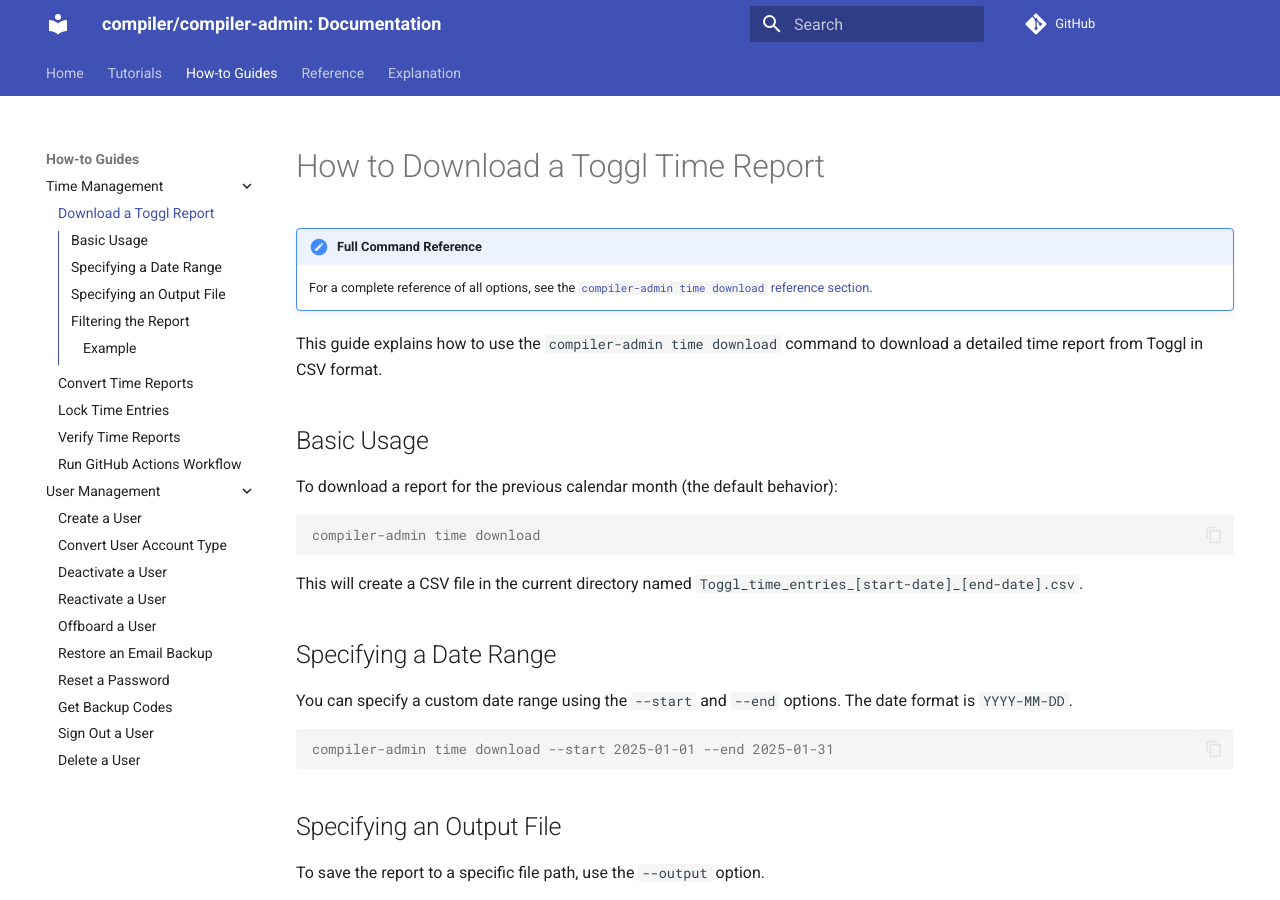
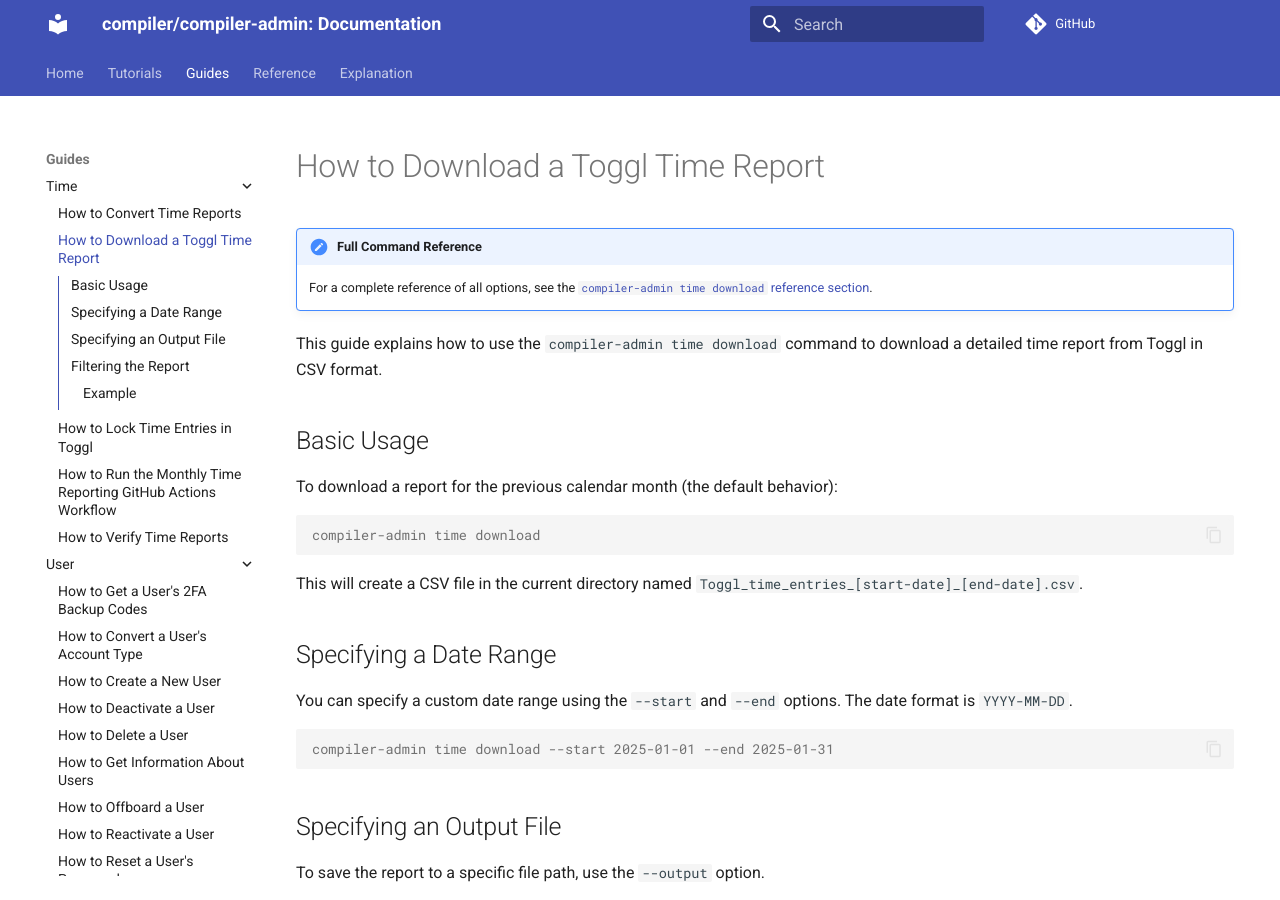
Before and after one commit to compilerla/compiler-admin, an MkDocs documentation site: the page built from docs/guides/time/download.md, in a window 1280 px wide and 900 px high. Built offline with MkDocs 1.6.1 and Material for MkDocs 9.7.7, drawn with Linux system fonts in a browser that asks for light colours; nearby versions of some CDN libraries; comment, search, counter and statistics services are not loaded; part of the change alters nothing that is shown.

Commit message:
docs: use .pages nav system per folder

```diff
--- a/mkdocs.yml
+++ b/mkdocs.yml
@@ -2,42 +2,6 @@ site_name: "compiler/compiler-admin: Documentation"
 repo_url: https://github.com/compilerla/compiler-admin
 edit_uri: edit/main/docs
 site_url: https://docs.compiler.la/compiler-admin
-
-nav:
-  - Home: index.md
-  - Tutorials:
-      - Getting Started: tutorials/getting-started.md
-      - Monthly Time Reporting: tutorials/monthly-time-reporting.md
-      - Onboarding a User: tutorials/onboarding-a-user.md
-      - Offboarding a User: tutorials/offboarding-a-user.md
-  - How-to Guides:
-      - Time Management:
-          - Download a Toggl Report: guides/time/download.md
-          - Convert Time Reports: guides/time/convert.md
-          - Lock Time Entries: guides/time/lock.md
-          - Verify Time Reports: guides/time/verify.md
-          - Run GitHub Actions Workflow: guides/time/run-github-workflow.md
-      - User Management:
-          - Create a User: guides/user/create.md
-          - Convert User Account Type: guides/user/convert.md
-          - Deactivate a User: guides/user/deactivate.md
-          - Reactivate a User: guides/user/reactivate.md
-          - Offboard a User: guides/user/offboard.md
-          - Restore an Email Backup: guides/user/restore.md
-          - Reset a Password: guides/user/reset.md
-          - Get Backup Codes: guides/user/backupcodes.md
-          - Sign Out a User: guides/user/signout.md
-          - Delete a User: guides/user/delete.md
-  - Reference:
-      - Configuration: reference/configuration.md
-      - CLI Reference:
-          - init: reference/cli/init.md
-          - info: reference/cli/info.md
-          - time: reference/cli/time.md
-          - user: reference/cli/user.md
-  - Explanation:
-      - Core Concepts: explanation/concepts.md
-      - Architecture: explanation/architecture.md
 
 theme:
   name: material
```
Also changed, not shown: docs/.pages (added), docs/reference/.pages (added).
